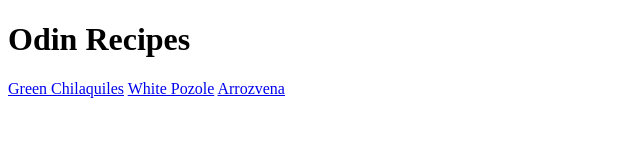
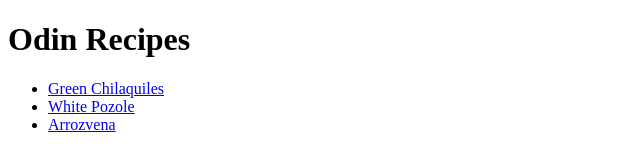
Before and after one commit to gritdiv/odin_recipes, a plain HTML site: page index.html in a window 1280 px wide. Shown: the whole page, without its empty margins (0-640 px from the left). Drawn offline with Linux system fonts and the light colour scheme.

Commit message:
Modify layout of recipe names to ordered list

```diff
--- a/index.html
+++ b/index.html
@@ -6,8 +6,10 @@
     </head>
     <body>
         <h1>Odin Recipes</h1>
-        <a href="recipes/chilaquiles.html">Green Chilaquiles</a>
-        <a href="recipes/white-pozole.html">White Pozole</a>
-        <a href="recipes/arrozvena.html">Arrozvena</a>
+        <ul>
+        <li><a href="recipes/chilaquiles.html">Green Chilaquiles</a></li>
+        <li><a href="recipes/white-pozole.html">White Pozole</a></li>
+        <li><a href="recipes/arrozvena.html">Arrozvena</a></li>
+        </ul>
     </body>
 </html>
```
